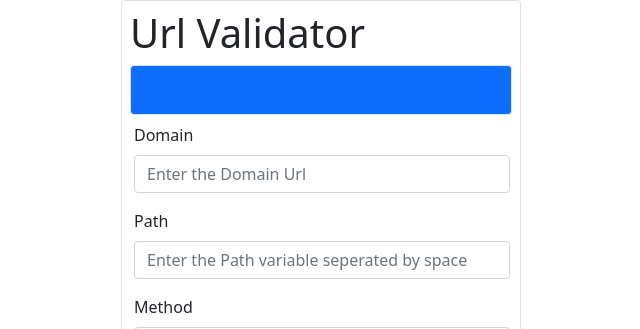
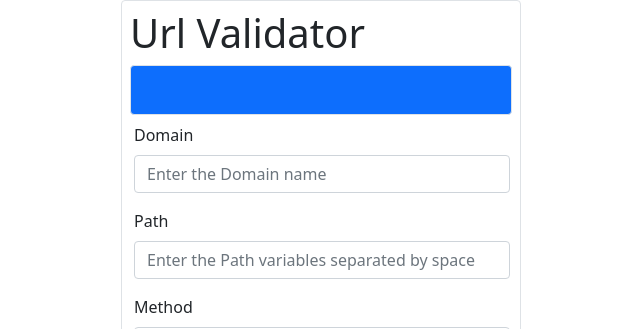
Before and after one commit to Senthil-kaasi/UrlValidator, a React (Create React App) app: page / in a window 1280 px wide. Shown: the top 329 px of the page, without its empty margins (319-959 px from the left). Built offline with nearby package versions, Linux system fonts and the light colour scheme.

Commit message:
create MyFormGroup component

```diff
--- a/src/components/UrlValidator/MyForm.jsx
+++ b/src/components/UrlValidator/MyForm.jsx
@@ -1,25 +1,22 @@
 import React from "react";
 import {Button,Container,Form} from "react-bootstrap";
+import MyFormGroup from "./MyFormGroup";
 
 
 function MyForm(props){
     return(
         <Container style={{"width":"400px"}}>
             <Form>
-                <Form.Group className="mb-3">
-                    <Form.Label>Domain</Form.Label>
-                    <Form.Control
-                        type="text"
-                        placeholder="Enter the Domain Url"
-                    />
-                </Form.Group>
-                <Form.Group className="mb-3">
-                    <Form.Label>Path</Form.Label>
-                    <Form.Control
-                        type="text"
-                        placeholder="Enter the Path variable seperated by space"
-                    />
-                </Form.Group>
+                <MyFormGroup
+                    label="Domain"
+                    type="text"
+                    placeholder="Enter the Domain name"
+                />
+                <MyFormGroup
+                    label="Path"
+                    type="text"
+                    placeholder="Enter the Path variables separated by space"
+                />
                 <Form.Group className="mb-3">
                     <Form.Label>Method</Form.Label>
                     <Form.Select>
@@ -37,7 +34,7 @@ function MyForm(props){
                         style={{"height":"100px"}}
                     />
                 </Form.Group>
-                <Button varient="primary" className="mb-3">Validate</Button>
+                <Button varient="success" className="mb-3">Validate</Button>
             </Form>
         </Container>
     )
--- /dev/null
+++ b/src/components/UrlValidator/MyFormGroup.jsx
@@ -0,0 +1,16 @@
+import React from "react";
+import {Form} from "react-bootstrap";
+
+function MyFormGroup(props){
+
+    const {label,type,placeholder} = props;
+
+    return (
+        <Form.Group className="mb-3">
+            <Form.Label>{label}</Form.Label>
+            <Form.Control type={type} placeholder={placeholder} />
+        </Form.Group>
+    )
+}
+
+export default MyFormGroup;
```
Also changed, not shown: 2 other files (tests, documents, lock files or other folders).
